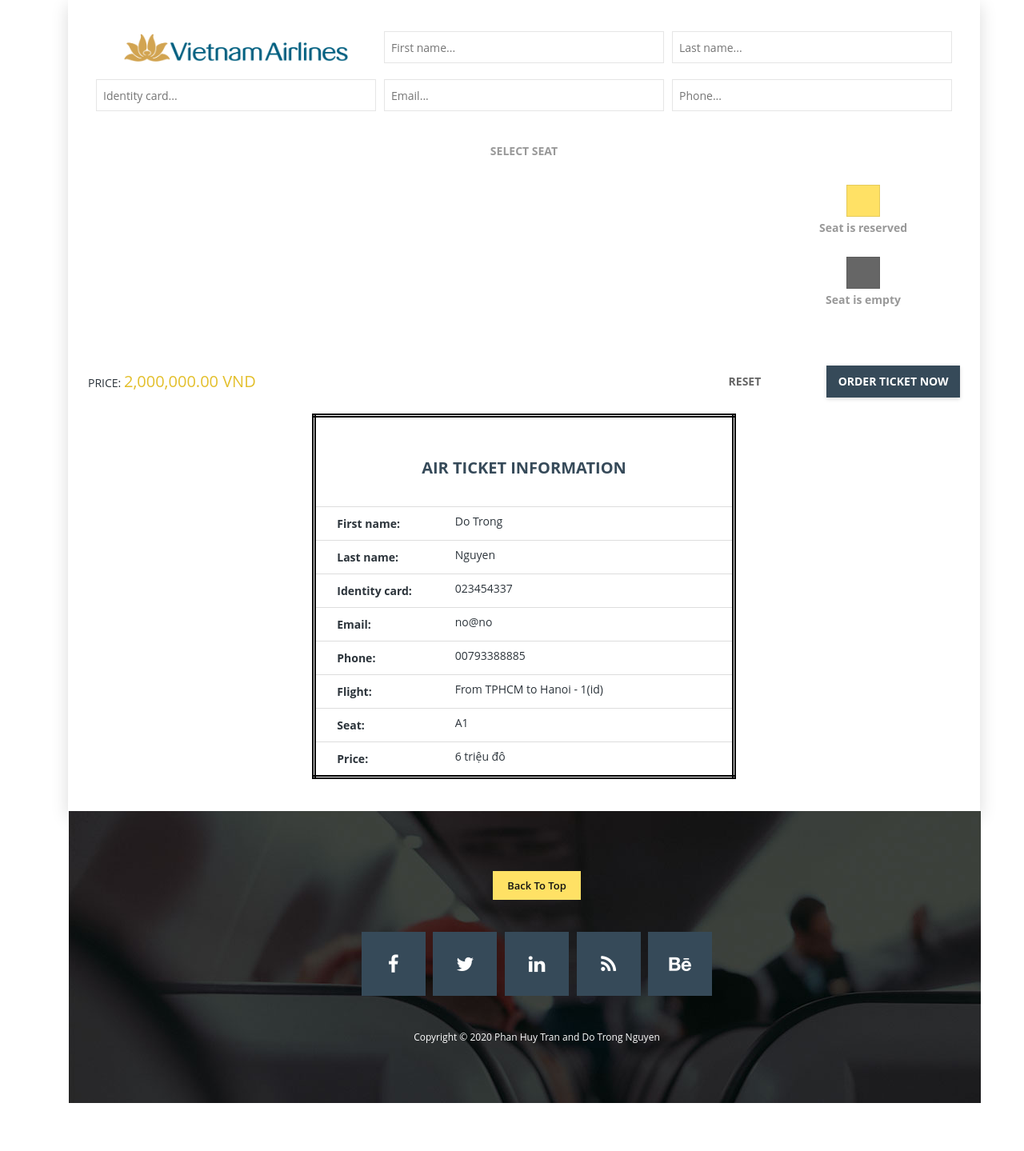
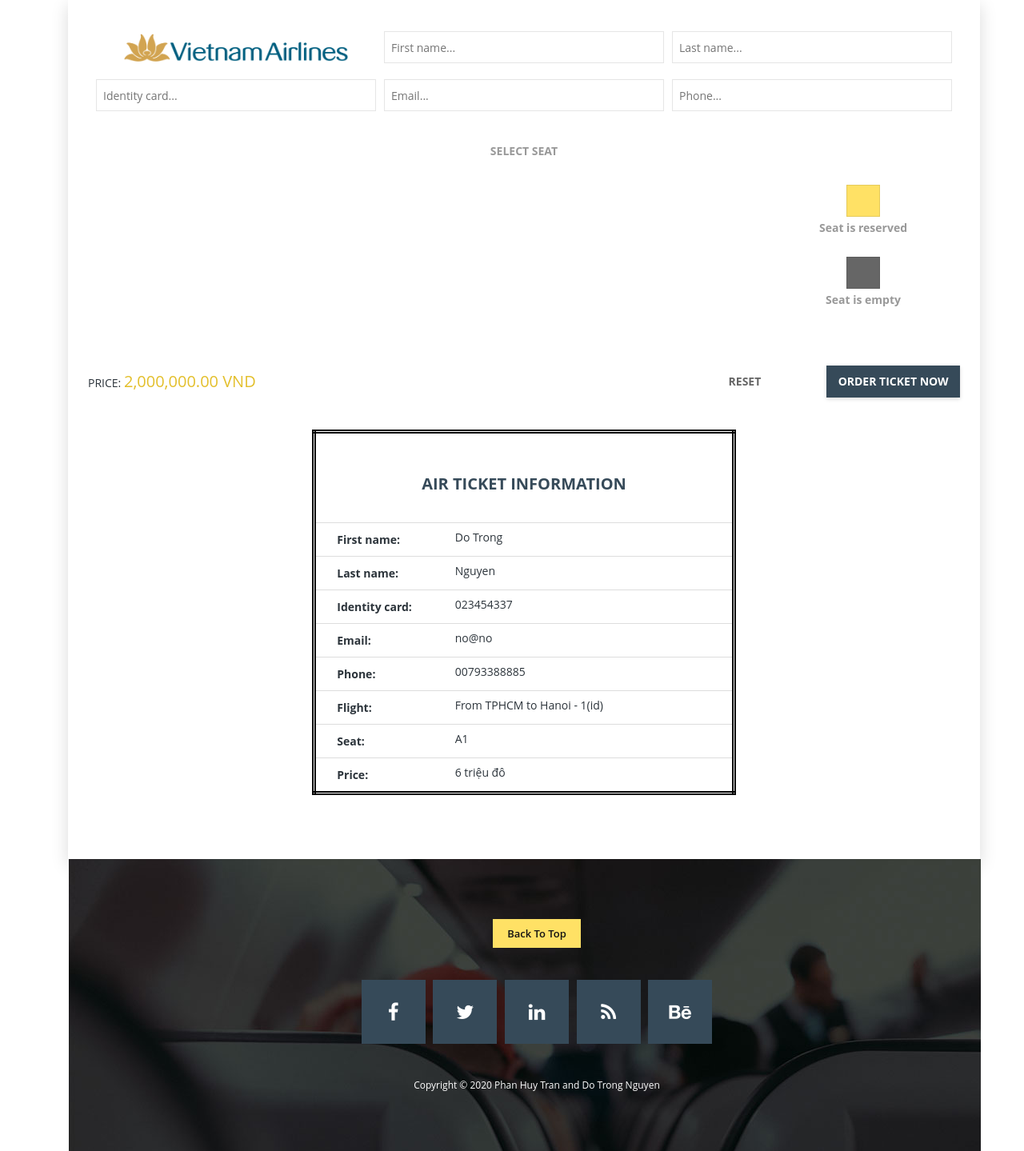
Before and after one commit to phanhuytran/BanVeChuyenBay, a Flask app: page /check-booking-status in a window 1280 px wide. Shown: the part 428-1867 px from the top of the page at 80% size. Before the commit the page ends 1807 px from the top, so only its background shows below. Run offline with Flask 2, Linux system fonts and the light colour scheme; some libraries are stand-ins or nearby versions.

Commit message:
Thêm trang check-booking-status.html

```diff
--- a/app/static/css/tooplate-style.css
+++ b/app/static/css/tooplate-style.css
@@ -524,7 +524,7 @@ div.item-tickets {
 }
 
 table.table-air-ticket-info {
-    margin: 0 auto;
+    margin: 40px auto;
     width: 50%;
     text-align: left;
     border: 5px double black;
```
